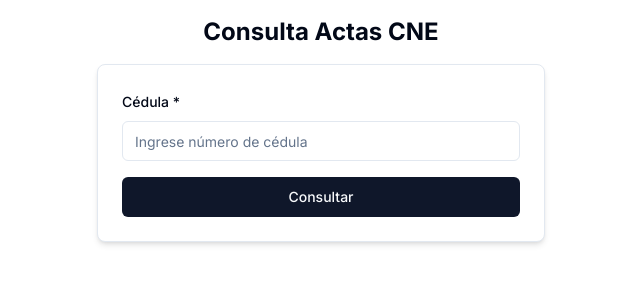
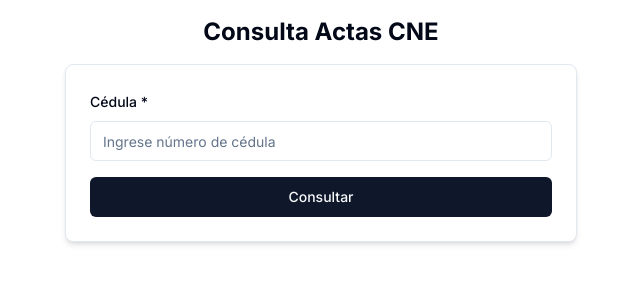
Before and after one commit to ielijose/actas-elecciones-2024, a Next.js app: page / in a window 1280 px wide. Shown: the top 300 px of the page, without its empty margins (319-959 px from the left). Built offline with nearby package versions, Linux system fonts and the light colour scheme.

Commit message:
remove padding

```diff
--- a/src/app/[cedula]/page.tsx
+++ b/src/app/[cedula]/page.tsx
@@ -65,8 +65,8 @@
     const { Person, acta } = queryResult.Data;
 
     return (
-      <main className="flex min-h-screen flex-col items-center justify-between p-4">
-        <div className="w-full max-w-md">
+      <main className="flex min-h-screen flex-col items-center justify-between">
+        <div className="w-full">
           <QueryForm initialCedula={cedula} />
           <Alert className="mt-4">
             <AlertTitle className="text-xl text-center mb-2">
--- a/src/app/layout.tsx
+++ b/src/app/layout.tsx
@@ -19,7 +19,7 @@
     <html lang="en">
       <body className={inter.className}>
         <main className="flex min-h-screen flex-col items-center justify-between p-4">
-          <div className="w-full max-w-md">
+          <div className="w-full max-w-lg">
             <Link href="/">
               <h1 className="text-2xl font-bold mb-4 text-center">
                 Consulta Actas CNE
```
